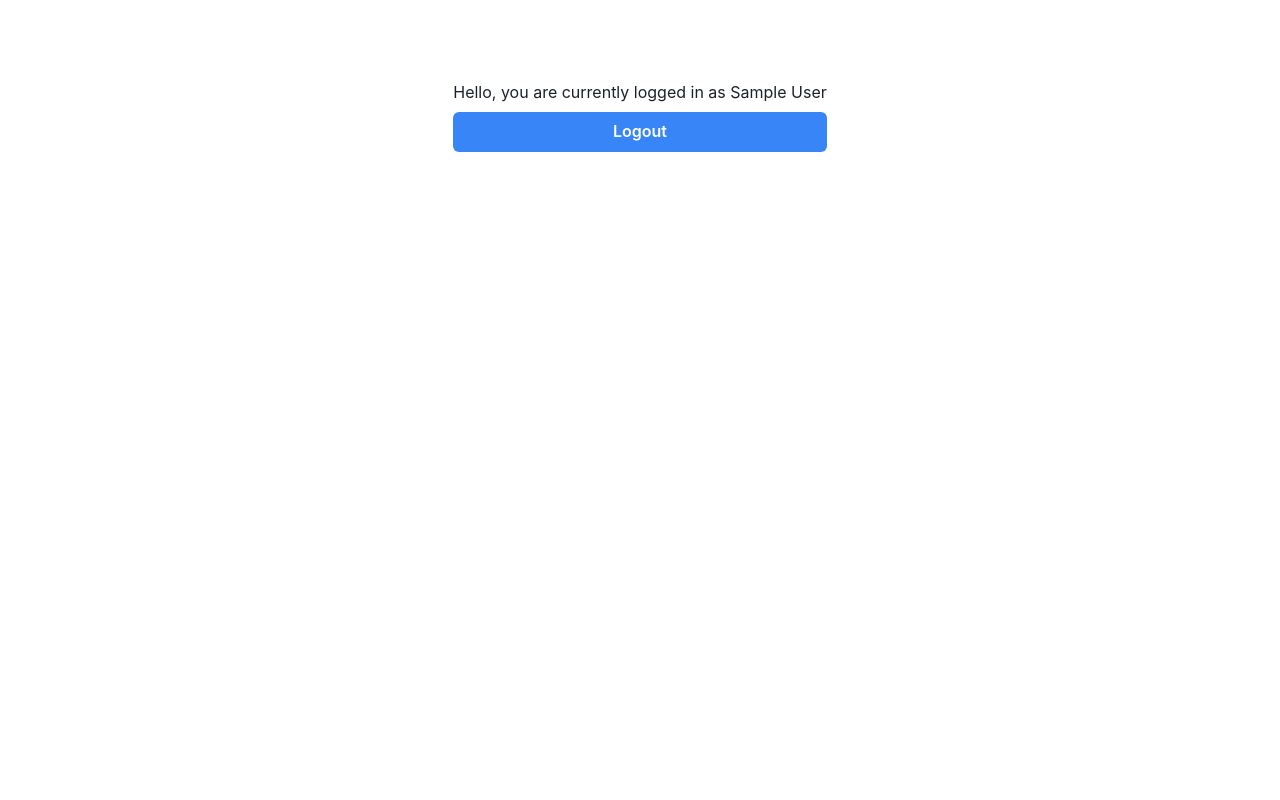
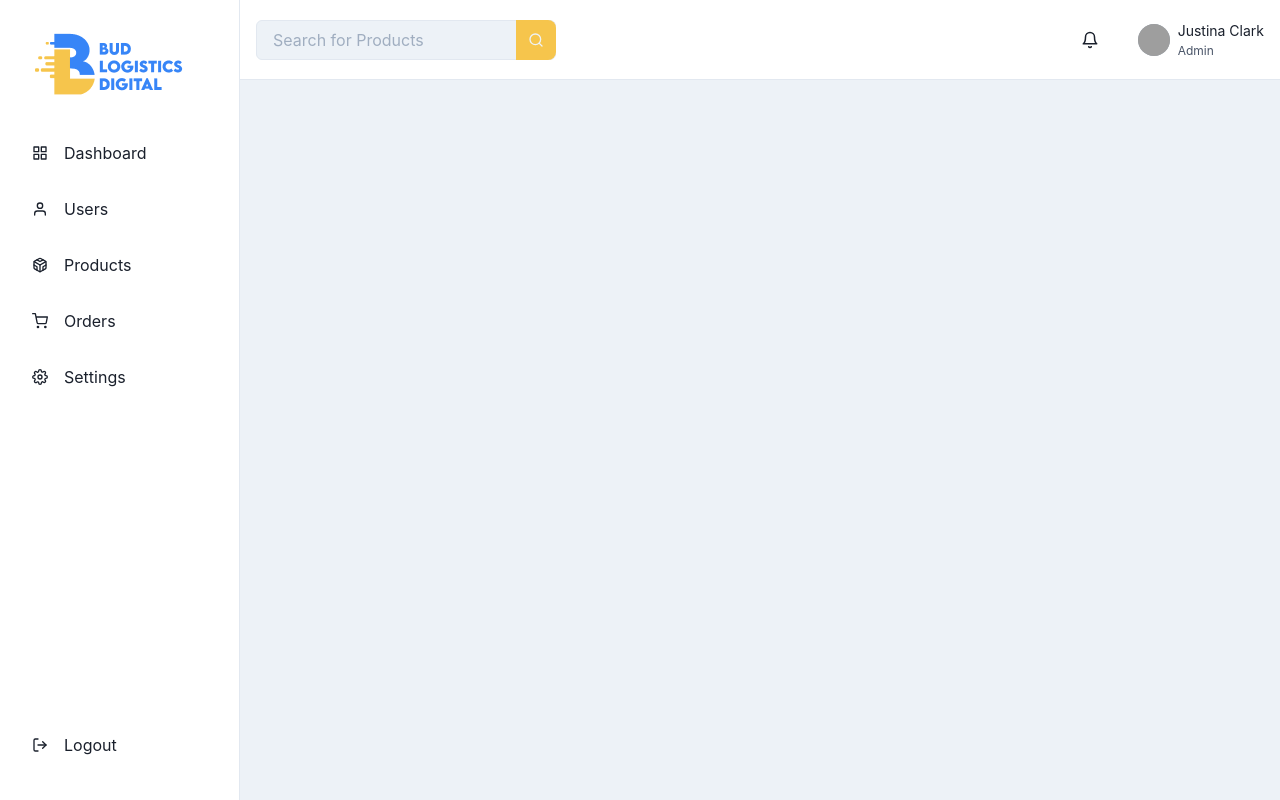
Before and after one commit to Robogeek95/verdant-dashboard, a React (Create React App) app: page / in a window 1280 px wide. Built offline with nearby package versions, Linux system fonts and the light colour scheme; sample sign-in values are in the browser's storage; grey boxes are pictures that could not be loaded.

Commit message:
implemented dashboard layout

```diff
--- a/src/App.js
+++ b/src/App.js
@@ -5,11 +5,12 @@ import {
   BrowserRouter as Router,
   Switch,
   Route,
+  Redirect,
 } from 'react-router-dom';
 import LoginPage from './components/LoginPage';
 import theme from './utilities/theme';
 import ForgotPasswordPage from './components/ForgotPasswordPage';
-import { Provider } from 'react-redux';
+import { Provider, useSelector } from 'react-redux';
 import store from './redux/store';
 import Dashboard from './components/Dashboard';
 
@@ -21,15 +22,15 @@ function App() {
 
         <Router>
           <Switch>
-            <Route path="/" exact>
-              <Dashboard />
-            </Route>
             <Route path="/login">
               <LoginPage />
             </Route>
             <Route path="/forgot-password">
               <ForgotPasswordPage />
             </Route>
+            <PrivateRoute path="/">
+              <Dashboard />
+            </PrivateRoute>
           </Switch>
         </Router>
       </ChakraProvider>
@@ -37,4 +38,27 @@ function App() {
   );
 }
 
+function PrivateRoute({ children, ...rest }) {
+  const userLogin = useSelector(state => state.login);
+  const { userInfo } = userLogin;
+
+  return (
+    <Route
+      {...rest}
+      render={({ location }) =>
+        userInfo ? (
+          children
+        ) : (
+          <Redirect
+            to={{
+              pathname: '/login',
+              state: { from: location },
+            }}
+          />
+        )
+      }
+    />
+  );
+}
+
 export default App;
--- a/src/components/Dashboard.js
+++ b/src/components/Dashboard.js
@@ -1,74 +1,13 @@
-import { Button } from '@chakra-ui/button';
-import { Center, Stack, Text } from '@chakra-ui/layout';
-import { useToast } from '@chakra-ui/toast';
-import React, { useEffect } from 'react';
-import { useDispatch, useSelector } from 'react-redux';
-import { logout } from '../redux/actions/authActions';
+import { Box } from '@chakra-ui/layout';
+import React from 'react';
+import DashboardLayout from './DashboardLayout';
 
 export default function Dashboard() {
-  const userLogin = useSelector(state => state.login);
-  const { userInfo, loading, error, success } = userLogin;
-  const toast = useToast();
-  const dispatch = useDispatch();
+  return (
+    <Box>
+      <DashboardLayout>
 
-  useEffect(() => {
-    if (!userInfo) {
-      window.location = '/login';
-    }
-  }, [userInfo]);
-
-  useEffect(() => {
-    if (success) {
-      toast({
-        title: 'Successfully logged in.',
-        description: `Welcome back.`,
-        status: 'success',
-        duration: 4000,
-        isClosable: true,
-        position: 'top',
-      });
-    }
-  }, [success, toast]);
-
-  useEffect(() => {
-    if (error) {
-      toast({
-        title: 'We could not log you in.',
-        description: error,
-        status: 'error',
-        duration: 5000,
-        isClosable: true,
-        position: 'top',
-      });
-    }
-  }, [error, toast]);
-
-  function handleLogout() {
-    dispatch(logout());
-  }
-
-  return (
-    <div>
-      <Center mt="20">
-        <Stack>
-          <Text>
-            Hello, you are currently logged in as {userInfo?.user?.name}
-          </Text>
-
-          <Button
-            type="submit"
-            bg={'brand.primary'}
-            color={'white'}
-            isLoading={loading}
-            onClick={handleLogout}
-            _hover={{
-              bg: 'brand.secondary',
-            }}
-          >
-            Logout
-          </Button>
-        </Stack>
-      </Center>
-    </div>
+      </DashboardLayout>
+    </Box>
   );
 }
--- /dev/null
+++ b/src/components/DashboardLayout.js
@@ -0,0 +1,252 @@
+import React from 'react';
+import {
+  IconButton,
+  Avatar,
+  Box,
+  CloseButton,
+  Flex,
+  HStack,
+  VStack,
+  Icon,
+  useColorModeValue,
+  Link,
+  Drawer,
+  DrawerContent,
+  Text,
+  useDisclosure,
+  Menu,
+  MenuButton,
+  MenuDivider,
+  MenuItem,
+  MenuList,
+  Image,
+  Grid,
+  GridItem,
+  Input,
+  InputGroup,
+  InputRightElement,
+} from '@chakra-ui/react';
+import {
+  FiSettings,
+  FiMenu,
+  FiBell,
+  FiGrid,
+  FiUser,
+  FiCodesandbox,
+  FiShoppingCart,
+  FiLogOut,
+  FiSearch,
+} from 'react-icons/fi';
+
+const LinkItems = {
+  top: [
+    { name: 'Dashboard', icon: FiGrid },
+    { name: 'Users', icon: FiUser },
+    { name: 'Products', icon: FiCodesandbox },
+    { name: 'Orders', icon: FiShoppingCart },
+    { name: 'Settings', icon: FiSettings },
+  ],
+  bottom: [{ name: 'Logout', icon: FiLogOut }],
+};
+export default function DashboardLayout({ children }) {
+  const { isOpen, onOpen, onClose } = useDisclosure();
+  return (
+    <Box minH="100vh" bg={useColorModeValue('gray.100', 'gray.900')}>
+      <SidebarContent
+        onClose={() => onClose}
+        display={{ base: 'none', md: 'block' }}
+      />
+      <Drawer
+        isOpen={isOpen}
+        placement="left"
+        onClose={onClose}
+        returnFocusOnClose={false}
+        onOverlayClick={onClose}
+        size="full"
+      >
+        <DrawerContent>
+          <SidebarContent onClose={onClose} />
+        </DrawerContent>
+      </Drawer>
+
+      {/* mobilenav */}
+      <MobileNav onOpen={onOpen} />
+      <Box ml={{ base: 0, md: 60 }} p="4">
+        {children}
+      </Box>
+    </Box>
+  );
+}
+
+const SidebarContent = ({ onClose, ...rest }) => {
+  return (
+    <Box
+      transition="3s ease"
+      bg={useColorModeValue('white', 'gray.900')}
+      borderRight="1px"
+      borderRightColor={useColorModeValue('gray.200', 'gray.700')}
+      w={{ base: 'full', md: 60 }}
+      pos="fixed"
+      h="full"
+      {...rest}
+      py={6}
+    >
+      <Flex
+        // h="20"
+        alignItems="center"
+        mx="8"
+        justifyContent="space-between"
+      >
+        <Image src="/logo.png" mb={'6'} />
+
+        <CloseButton display={{ base: 'flex', md: 'none' }} onClick={onClose} />
+      </Flex>
+
+      <Grid h={'100%'}>
+        <GridItem rowSpan="3">
+          {LinkItems.top.map(link => (
+            <NavItem
+              key={link.name}
+              icon={link.icon}
+              href={`/${link.name.toLowerCase()}`}
+            >
+              {link.name}
+            </NavItem>
+          ))}
+        </GridItem>
+
+        <GridItem>
+          {LinkItems.bottom.map(link => (
+            <NavItem key={link.name} icon={link.icon}>
+              {link.name}
+            </NavItem>
+          ))}
+        </GridItem>
+      </Grid>
+    </Box>
+  );
+};
+
+const NavItem = ({ icon, href, children, ...rest }) => {
+  return (
+    <Link href={href} style={{ textDecoration: 'none' }}>
+      <Flex
+        align="center"
+        p="4"
+        ml="4"
+        borderLeftRadius="3xl"
+        role="group"
+        cursor="pointer"
+        _hover={{
+          bg: 'gray.200',
+          color: 'brand.primary',
+        }}
+        {...rest}
+      >
+        {icon && (
+          <Icon
+            mr="4"
+            fontSize="16"
+            _groupHover={{
+              color: 'brand.primary',
+            }}
+            as={icon}
+          />
+        )}
+        {children}
+      </Flex>
+    </Link>
+  );
+};
+
+const MobileNav = ({ onOpen, ...rest }) => {
+  return (
+    <Flex
+      ml={{ base: 0, md: 60 }}
+      px={{ base: 4, md: 4 }}
+      height="20"
+      alignItems="center"
+      bg={useColorModeValue('white', 'gray.900')}
+      borderBottomWidth="1px"
+      borderBottomColor={useColorModeValue('gray.200', 'gray.700')}
+      justifyContent={'space-between'}
+      gridGap="4"
+      {...rest}
+    >
+      <IconButton
+        display={{ base: 'flex', md: 'none' }}
+        onClick={onOpen}
+        variant="outline"
+        aria-label="open menu"
+        icon={<FiMenu />}
+      />
+
+      <InputGroup maxW={'300px'} id="email">
+        <Input bg="gray.100" type="email" placeholder="Search for Products" />
+        <InputRightElement
+          children={
+            <Flex
+              align="center"
+              justify="center"
+              bg="brand.secondary"
+              w="100%"
+              h="100%"
+              color="gray.100"
+              borderRightRadius="lg"
+            >
+              <FiSearch />
+            </Flex>
+          }
+        />
+      </InputGroup>
+
+      <HStack spacing={{ base: '0', md: '6' }}>
+        <IconButton
+          size="lg"
+          variant="ghost"
+          aria-label="open menu"
+          icon={<FiBell />}
+        />
+        <Flex alignItems={'center'}>
+          <Menu>
+            <MenuButton
+              py={2}
+              transition="all 0.3s"
+              _focus={{ boxShadow: 'none' }}
+            >
+              <HStack>
+                <Avatar
+                  size={'sm'}
+                  src={
+                    'https://images.unsplash.com/photo-1619946794135-5bc917a27793?ixlib=rb-0.3.5&q=80&fm=jpg&crop=faces&fit=crop&h=200&w=200&s=b616b2c5b373a80ffc9636ba24f7a4a9'
+                  }
+                />
+                <VStack
+                  display={{ base: 'none', md: 'flex' }}
+                  alignItems="flex-start"
+                  spacing="1px"
+                  ml="2"
+                >
+                  <Text fontSize="sm">Justina Clark</Text>
+                  <Text fontSize="xs" color="gray.600">
+                    Admin
+                  </Text>
+                </VStack>
+              </HStack>
+            </MenuButton>
+            <MenuList
+              bg={useColorModeValue('white', 'gray.900')}
+              borderColor={useColorModeValue('gray.200', 'gray.700')}
+            >
+              <MenuItem>Profile</MenuItem>
+              <MenuItem>Settings</MenuItem>
+              <MenuItem>Billing</MenuItem>
+              <MenuDivider />
+              <MenuItem>Sign out</MenuItem>
+            </MenuList>
+          </Menu>
+        </Flex>
+      </HStack>
+    </Flex>
+  );
+};
```
